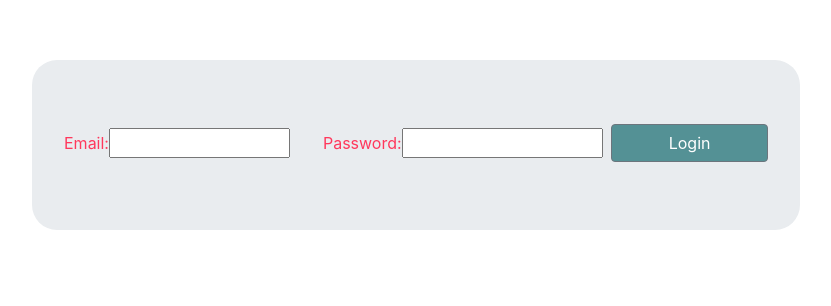
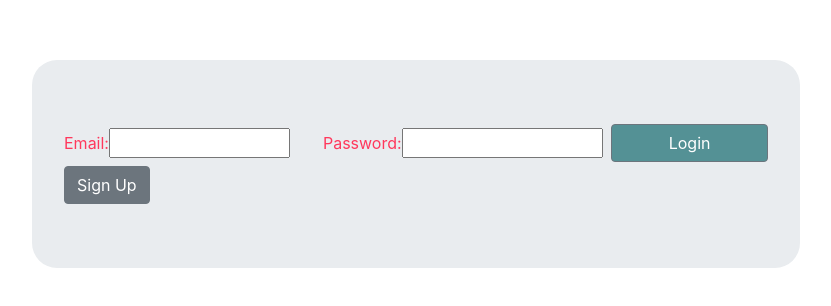
Before and after one commit to bw-ft-airbnb-1/front-end, a React (Create React App) app in the folder optimal-price/: page / in a window 1280 px wide. Shown: the part 132-438 px from the top of the page, without its empty margins (224-1055 px from the left). Built offline with nearby package versions, Linux system fonts and the light colour scheme.

Commit message:
for merge

```diff
--- a/optimal-price/src/components/Dashboard/AddListing.js
+++ b/optimal-price/src/components/Dashboard/AddListing.js
@@ -100,7 +100,7 @@ const runPriceEstimator = (event) => {
     event.preventDefault()
     // post to get optimal price
     setPriceEst(
-        listing.price * listing.minimum_nights
+        axios.get()
     )
 }
 
--- a/optimal-price/src/components/Dashboard/Dashboard.js
+++ b/optimal-price/src/components/Dashboard/Dashboard.js
@@ -4,6 +4,7 @@ import {
     Card
 } from 'reactstrap';
 import { NavBar } from '../NavBar.js';
+import axios from 'axios';
 
 import '../Dashboard.css';
 
@@ -12,6 +13,9 @@ import '../Dashboard.css';
 export const Dashboard = () => {
 
     const {user, setUser} = useContext(Context);
+
+    axios.get()
+
 
     return(
         <div>
--- a/optimal-price/src/components/UserLogin.js
+++ b/optimal-price/src/components/UserLogin.js
@@ -60,6 +60,7 @@ const UserLogin = ({values, errors, touched, status, handleSubmit,handleChange})
 
         <Button id="login-btn" className ='rgBtn' type="submit">Login</Button>
       </Form>
+        <Button>Sign Up</Button>
       </Jumbotron>
 
 
```
